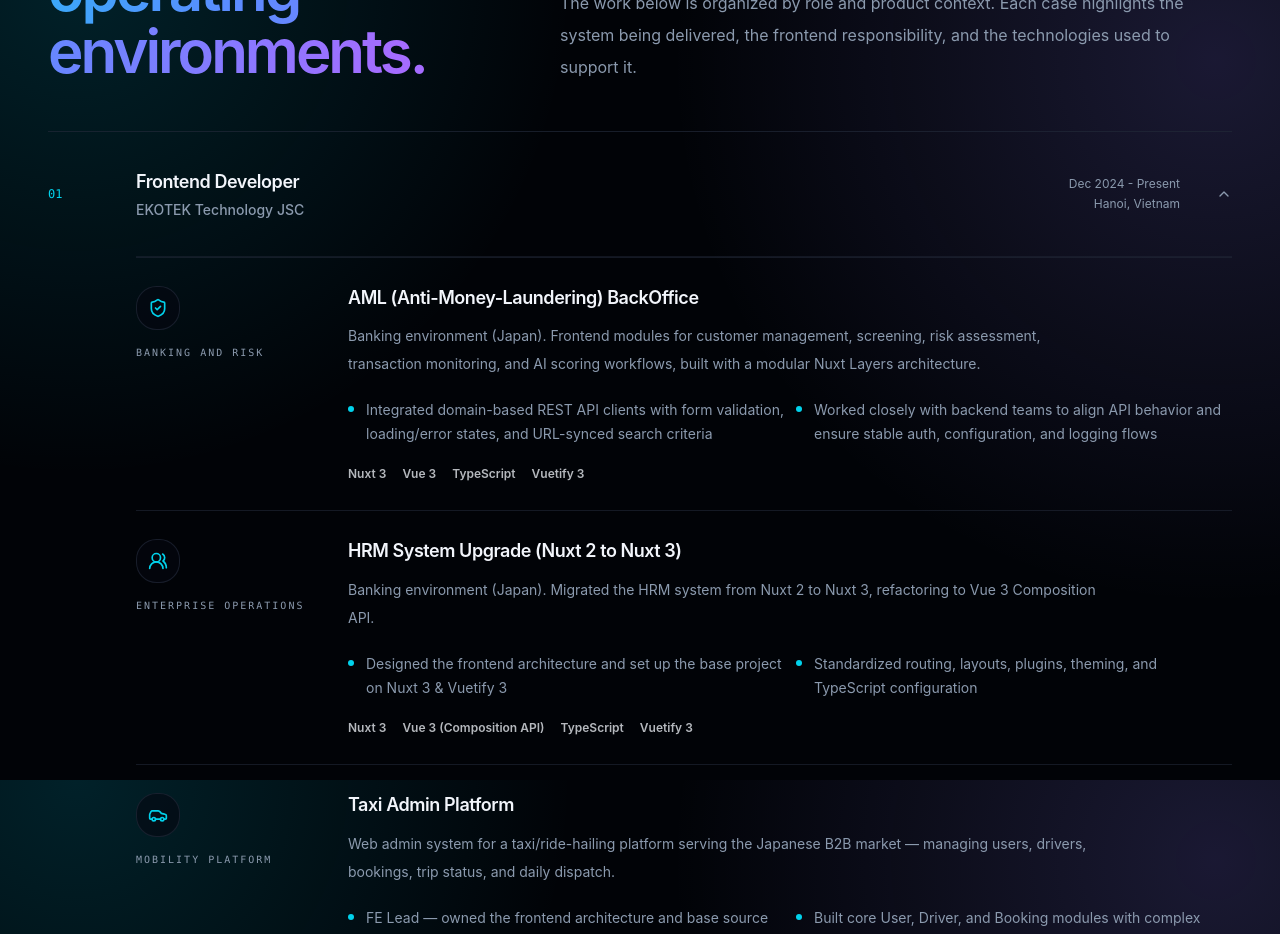
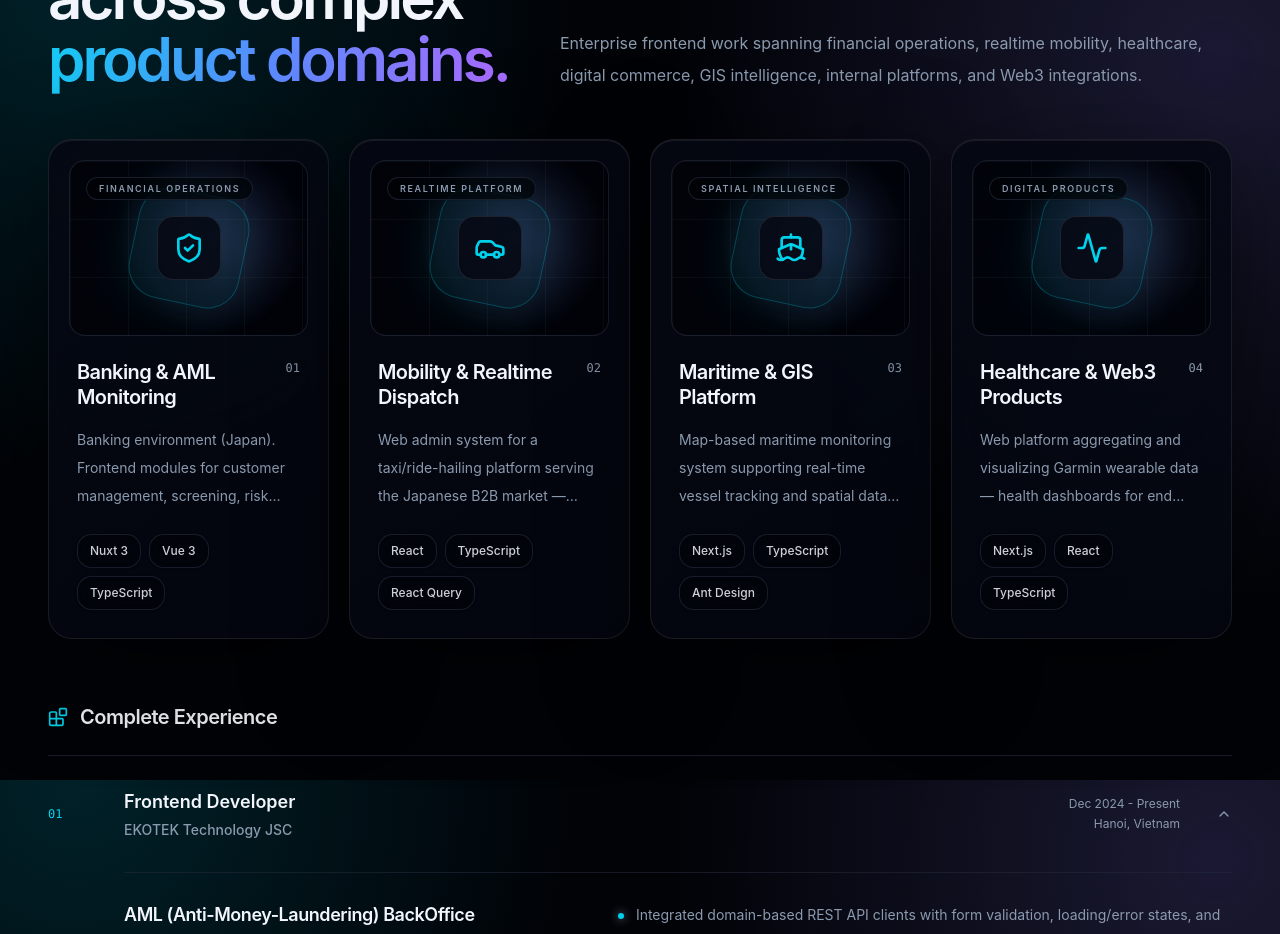
Before and after one commit to Truong2/portfolio, a Next.js app: page / in a window 1280 px wide. Shown: the part 3220-4154 px from the top of the page. Built offline with nearby package versions, Linux system fonts and the light colour scheme; no server answers.

Commit message:
feat: redesign experience into featured and detailed case studies

```diff
--- a/src/components/sections/experience-timeline.tsx
+++ b/src/components/sections/experience-timeline.tsx
@@ -2,12 +2,9 @@ import {
   Activity,
   Blocks,
   Car,
-  Headphones,
-  LayoutDashboard,
   Map,
   ShieldCheck,
   Ship,
-  UsersRound,
   type LucideIcon,
 } from "lucide-react";
 
@@ -20,66 +17,59 @@ import {
 } from "@/components/ui/accordion";
 import { experience, type Project } from "@/data/profile";
 
-interface ProjectMeta {
+interface FeaturedCase {
+  title: string;
+  match: RegExp;
+  icon: LucideIcon;
   label: string;
-  icon: LucideIcon;
 }
 
-const projectMeta: Array<{ match: RegExp; value: ProjectMeta }> = [
-  { match: /aml|money|bank/i, value: { label: "Banking and risk", icon: ShieldCheck } },
-  { match: /hrm/i, value: { label: "Enterprise operations", icon: UsersRound } },
-  { match: /taxi|ride|booking/i, value: { label: "Mobility platform", icon: Car } },
-  { match: /sano|health|garmin/i, value: { label: "Healthcare analytics", icon: Activity } },
-  { match: /metame|wallet|waas|web3/i, value: { label: "Digital assets", icon: Blocks } },
-  { match: /audio|commerce|ec platform/i, value: { label: "Digital commerce", icon: Headphones } },
-  { match: /mariner|maritime|vessel/i, value: { label: "Maritime intelligence", icon: Ship } },
-  { match: /avt|map|gis|military/i, value: { label: "Geospatial operations", icon: Map } },
-  { match: /component library|dxui/i, value: { label: "Design system", icon: Blocks } },
+const featuredCases: FeaturedCase[] = [
+  { title: "Banking & AML Monitoring", match: /AML/i, icon: ShieldCheck, label: "Financial operations" },
+  { title: "Mobility & Realtime Dispatch", match: /Taxi Admin/i, icon: Car, label: "Realtime platform" },
+  { title: "Maritime & GIS Platform", match: /MARINER25/i, icon: Ship, label: "Spatial intelligence" },
+  { title: "Healthcare & Web3 Products", match: /SANO|METAME/i, icon: Activity, label: "Digital products" },
 ];
 
-const defaultMeta: ProjectMeta = { label: "Enterprise product", icon: LayoutDashboard };
-
-function getProjectMeta(name: string) {
-  return projectMeta.find((item) => item.match.test(name))?.value ?? defaultMeta;
+function allProjects() {
+  return experience.flatMap((entry) => entry.projects);
 }
 
-function ProjectCase({ project }: { project: Project }) {
-  const meta = getProjectMeta(project.name);
-  const Icon = meta.icon;
+function findProject(match: RegExp) {
+  return allProjects().find((project) => match.test(project.name));
+}
+
+function FeaturedProjectCard({ item, index }: { item: FeaturedCase; index: number }) {
+  const project = findProject(item.match);
+  const Icon = item.icon;
+  if (!project) return null;
 
   return (
-    <article className="grid gap-5 border-t border-border/60 py-7 md:grid-cols-[180px_minmax(0,1fr)] md:gap-8">
-      <div>
-        <div className="flex size-11 items-center justify-center rounded-xl border border-border/70 bg-card/60 text-accent">
-          <Icon className="size-5" aria-hidden="true" />
-        </div>
-        <p className="mt-4 font-mono text-[10px] uppercase tracking-[0.2em] text-muted-foreground">
-          {meta.label}
-        </p>
+    <article className="enterprise-panel card-hover flex h-full flex-col rounded-3xl p-4 sm:p-5">
+      <div className="surface-grid relative flex h-44 items-center justify-center overflow-hidden rounded-2xl border border-border/70 bg-background/65">
+        <div className="absolute inset-0 bg-[radial-gradient(circle_at_60%_45%,color-mix(in_oklab,var(--primary)_22%,transparent),transparent_55%)]" />
+        <div className="absolute size-28 rotate-12 rounded-[2rem] border border-accent/25 bg-accent/8 shadow-[0_0_50px_rgba(34,211,238,0.12)]" />
+        <span className="relative flex size-16 items-center justify-center rounded-2xl border border-foreground/10 bg-card/85 text-accent shadow-xl backdrop-blur-xl">
+          <Icon className="size-8" aria-hidden="true" />
+        </span>
+        <span className="absolute left-4 top-4 rounded-full border border-border/70 bg-background/70 px-3 py-1 text-[9px] font-semibold uppercase tracking-[0.18em] text-muted-foreground backdrop-blur-xl">
+          {item.label}
+        </span>
       </div>
 
-      <div className="min-w-0">
-        <h4 className="text-lg font-semibold leading-snug tracking-tight text-foreground">
-          {project.name}
-        </h4>
-        <p className="mt-3 max-w-3xl text-sm leading-7 text-muted-foreground">
+      <div className="flex flex-1 flex-col px-1 pb-2 pt-6 sm:px-2">
+        <div className="flex items-start justify-between gap-4">
+          <h3 className="text-xl font-semibold leading-tight tracking-[-0.03em] text-foreground">
+            {item.title}
+          </h3>
+          <span className="font-mono text-xs text-muted-foreground">0{index + 1}</span>
+        </div>
+        <p className="mt-4 line-clamp-3 text-sm leading-7 text-muted-foreground">
           {project.description}
         </p>
-
-        {project.highlights.length > 0 ? (
-          <div className="mt-5 grid gap-3 lg:grid-cols-2">
-            {project.highlights.slice(0, 4).map((highlight) => (
-              <div key={highlight} className="flex items-start gap-3 text-sm leading-6 text-muted-foreground">
-                <span className="mt-2 size-1.5 shrink-0 rounded-full bg-accent" />
-                <span>{highlight}</span>
-              </div>
-            ))}
-          </div>
-        ) : null}
-
-        <div className="mt-5 flex flex-wrap gap-x-4 gap-y-2">
-          {project.techStack.map((tech) => (
-            <span key={tech} className="text-xs font-semibold text-foreground/75">
+        <div className="mt-auto flex flex-wrap gap-2 pt-6">
+          {project.techStack.slice(0, 3).map((tech) => (
+            <span key={tech} className="tech-chip">
               {tech}
             </span>
           ))}
@@ -89,37 +79,69 @@ function ProjectCase({ project }: { project: Project }) {
   );
 }
 
+function ProjectDetail({ project }: { project: Project }) {
+  return (
+    <article className="grid gap-5 border-t border-border/60 py-7 lg:grid-cols-[0.85fr_1.15fr] lg:gap-10">
+      <div>
+        <h4 className="text-lg font-semibold tracking-tight text-foreground">{project.name}</h4>
+        <p className="mt-3 text-sm leading-7 text-muted-foreground">{project.description}</p>
+        <div className="mt-5 flex flex-wrap gap-2">
+          {project.techStack.map((tech) => (
+            <span key={tech} className="tech-chip">{tech}</span>
+          ))}
+        </div>
+      </div>
+      <div className="space-y-3">
+        {project.highlights.map((highlight) => (
+          <div key={highlight} className="flex gap-3 text-sm leading-7 text-muted-foreground">
+            <span className="mt-3 size-1.5 shrink-0 rounded-full bg-accent shadow-[0_0_10px_currentColor]" />
+            <span>{highlight}</span>
+          </div>
+        ))}
+      </div>
+    </article>
+  );
+}
+
 export function ExperienceTimeline() {
   return (
     <section id="experience" className="section-shell scroll-mt-20">
       <RevealOnScroll>
-        <div className="grid gap-6 lg:grid-cols-[0.72fr_1.28fr] lg:items-end">
+        <div className="grid gap-7 lg:grid-cols-[0.82fr_1.18fr] lg:items-end">
           <div>
-            <p className="section-kicker">Delivery experience</p>
-            <h2 className="section-title mt-4">
-              Product work across <span className="text-gradient">complex operating environments.</span>
+            <p className="section-kicker">Selected Work</p>
+            <h2 className="section-title mt-6">
+              Delivery experience across complex <span className="text-gradient">product domains.</span>
             </h2>
           </div>
           <p className="max-w-2xl text-base leading-8 text-muted-foreground lg:justify-self-end">
-            The work below is organized by role and product context. Each case highlights the system
-            being delivered, the frontend responsibility, and the technologies used to support it.
+            Enterprise frontend work spanning financial operations, realtime mobility, healthcare,
+            digital commerce, GIS intelligence, internal platforms, and Web3 integrations.
           </p>
         </div>
       </RevealOnScroll>
 
-      <RevealOnScroll delay={0.08} className="mt-12">
+      <div className="mt-12 grid gap-5 md:grid-cols-2 xl:grid-cols-4">
+        {featuredCases.map((item, index) => (
+          <RevealOnScroll key={item.title} delay={index * 0.05}>
+            <FeaturedProjectCard item={item} index={index} />
+          </RevealOnScroll>
+        ))}
+      </div>
+
+      <RevealOnScroll delay={0.08} className="mt-16">
+        <div className="mb-6 flex items-center gap-3">
+          <Blocks className="size-5 text-accent" aria-hidden="true" />
+          <h3 className="text-xl font-semibold tracking-tight text-foreground">Complete Experience</h3>
+        </div>
         <Accordion type="multiple" defaultValue={[experience[0]?.id ?? ""]} className="border-t border-border/70">
-          {experience.map((entry, entryIndex) => (
+          {experience.map((entry, index) => (
             <AccordionItem key={entry.id} value={entry.id} className="border-b border-border/70">
-              <AccordionTrigger className="py-7 hover:no-underline sm:py-9">
-                <span className="grid min-w-0 flex-1 gap-3 pr-5 text-left sm:grid-cols-[64px_1fr_auto] sm:items-center sm:gap-6">
-                  <span className="font-mono text-xs text-accent">
-                    {String(entryIndex + 1).padStart(2, "0")}
-                  </span>
-                  <span className="min-w-0">
-                    <span className="block text-lg font-semibold tracking-tight text-foreground">
-                      {entry.role}
-                    </span>
+              <AccordionTrigger className="py-7 hover:no-underline sm:py-8">
+                <span className="grid min-w-0 flex-1 gap-3 pr-5 text-left sm:grid-cols-[52px_1fr_auto] sm:items-center sm:gap-6">
+                  <span className="font-mono text-xs text-accent">0{index + 1}</span>
+                  <span>
+                    <span className="block text-lg font-semibold text-foreground">{entry.role}</span>
                     <span className="mt-1 block text-sm text-muted-foreground">{entry.company}</span>
                   </span>
                   <span className="text-xs font-normal text-muted-foreground sm:text-right">
@@ -128,13 +150,10 @@ export function ExperienceTimeline() {
                   </span>
                 </span>
               </AccordionTrigger>
-
-              <AccordionContent className="pb-3 sm:pl-[5.5rem]">
-                <div className="border-t border-border/50">
-                  {entry.projects.map((project) => (
-                    <ProjectCase key={project.name} project={project} />
-                  ))}
-                </div>
+              <AccordionContent className="pb-2 sm:pl-[4.75rem]">
+                {entry.projects.map((project) => (
+                  <ProjectDetail key={project.name} project={project} />
+                ))}
               </AccordionContent>
             </AccordionItem>
           ))}
```
